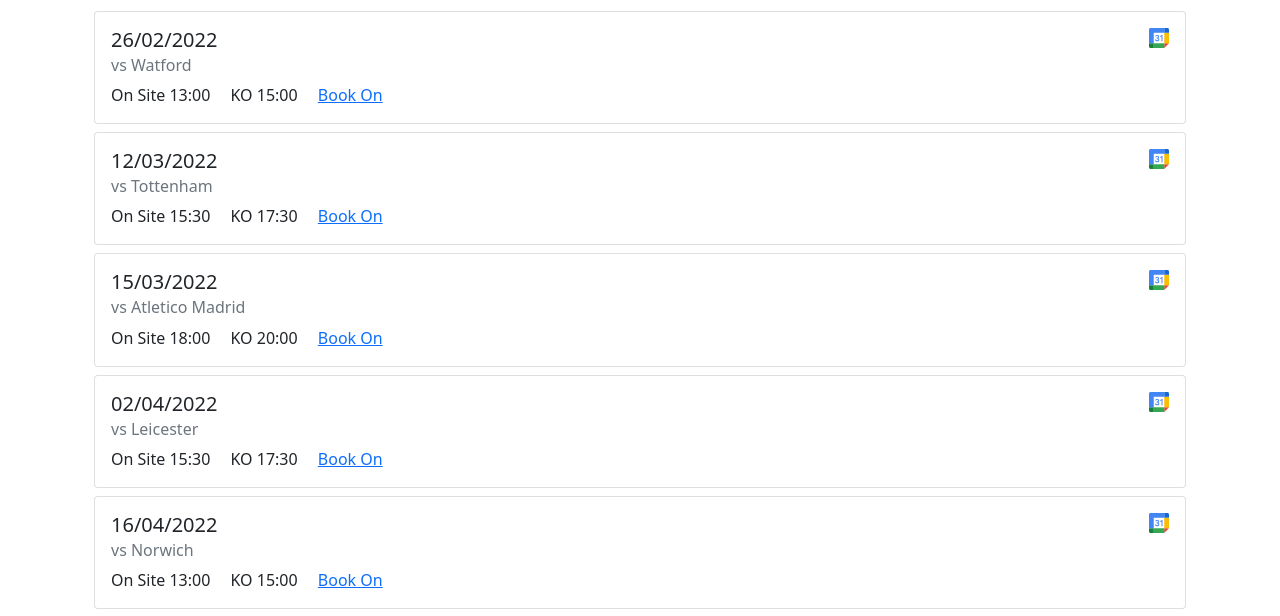
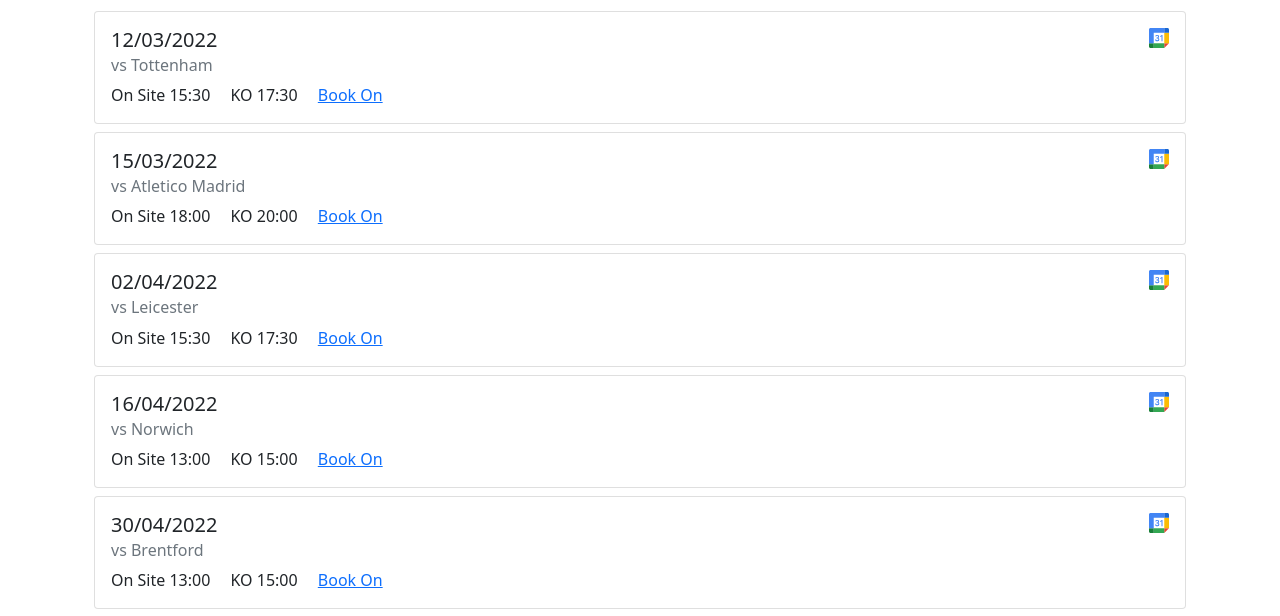
Before and after one commit to HarryEMartland/sja-united-matches, a plain HTML site: page index.html in a window 1280 px wide. Shown: the part 143-759 px from the top of the page. Drawn offline with nearby package versions, Linux system fonts and the light colour scheme.

Commit message:
Deploying to gh-pages from @ HarryEMartland/sja-united-matches@d30bd05f7f280fdc168454c7c9f695ab553ab8d0 🚀

```diff
--- a/index.html
+++ b/index.html
@@ -25,22 +25,6 @@
                 <h1 class="">Upcoming Games</h1>
             </div>
         </div>
-
-
-            <div class="card mt-2">
-                <div class="card-body">
-                    <h5 class="card-title">
-                        26/02/2022
-                       <a href="https://www.google.com/calendar/render?action=TEMPLATE&amp;			text=SJA United vs Watford&amp;			dates=20220226T130000%2F20220226T170000			&amp;location=Old Trafford, Sir Matt Busby Way, Old Trafford, Stretford, Manchester M16 0RA, UK" title="Add to Google Maps" target="_blank" class="card-link"><img
-                                   style="height: 1em; float: right" src="gcalendar.svg"></a>
-                    </h5>
-                    <h6 class="card-subtitle mb-2 text-muted">vs Watford</h6>
-                    <span class="card-link">On Site 13:00</span>
-                    <span class="card-link">KO 15:00</span>
-                    <span class="card-link"><a href="mailto:sue.burke@sja.org.uk?subject=26/02/2022%20Game&amp;body=Hi Sue, please can you book me on the 26/02/2022 game.%0D%0A%0D%0AThanks%0D%0A%3CFull%20Name%3E" target="_blank">Book On</a></span>
-
-                </div>
-            </div>
 
 
             <div class="card mt-2">
```
